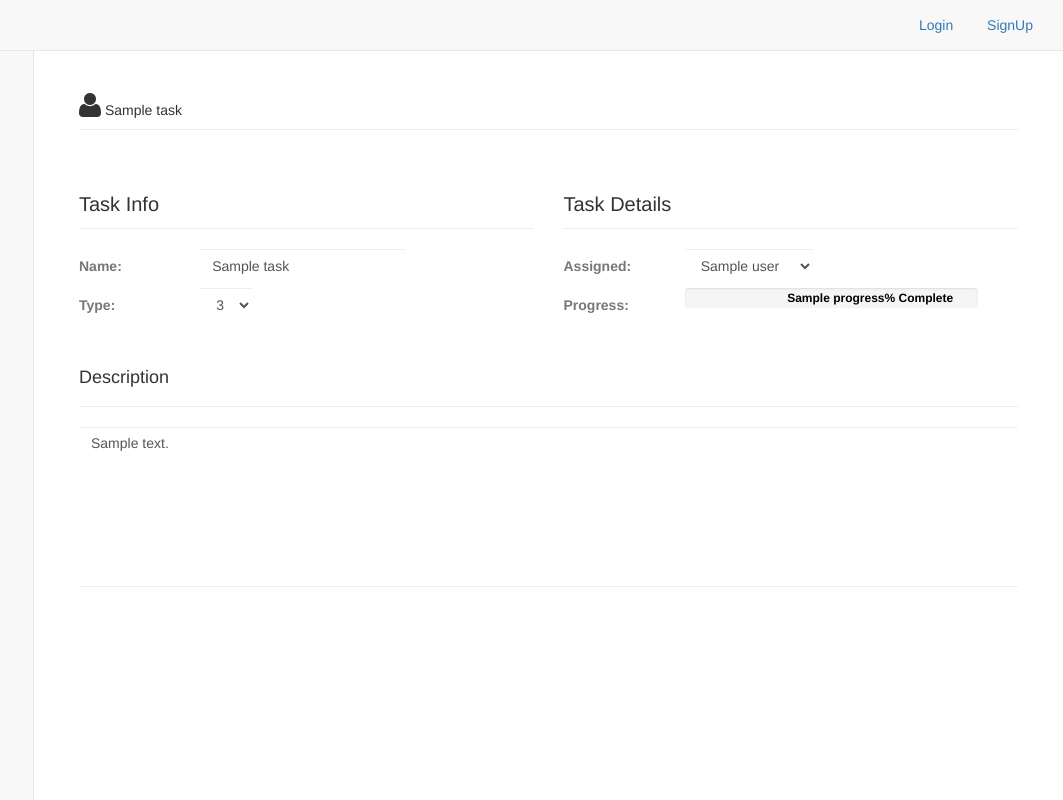
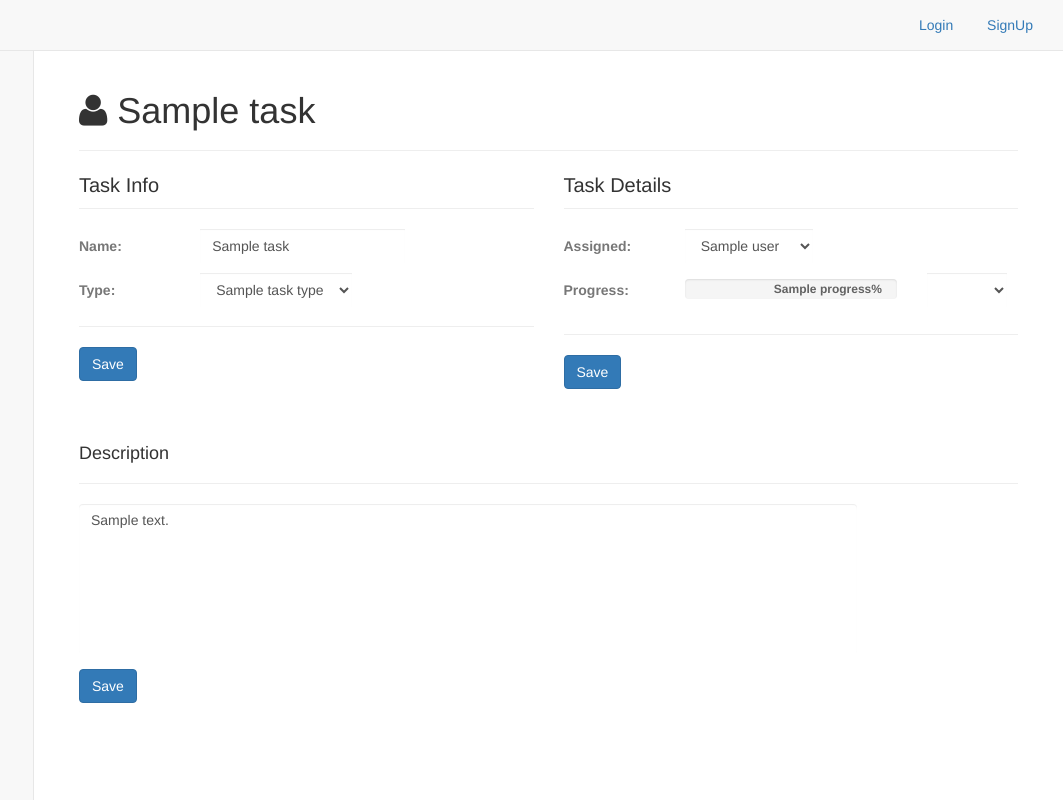
Before and after one commit to vladislavkosko/Zectra_new, a Symfony app: template src/ZectranetBundle/Resources/views/task.html.twig in a window 1280 px wide. Shown: the whole page, without its empty margins (217-1280 px from the left). Run offline with Twig, Linux system fonts and the light colour scheme; the template is opened without the code that fills it: most values are stand-ins (such as "Sample title", 1, 10 or a date in 2020); some libraries are stand-ins or nearby versions.

Commit message:
Big commit #2

```diff
--- a/src/ZectranetBundle/Resources/views/project.html.twig
+++ b/src/ZectranetBundle/Resources/views/project.html.twig
@@ -212,7 +212,6 @@
         <!-- End of Delete Private Project Modal -->
     {% endif %}
 
-
 {% endblock %}
 
 {% block modals %}
--- a/src/ZectranetBundle/Resources/views/task.html.twig
+++ b/src/ZectranetBundle/Resources/views/task.html.twig
@@ -3,20 +3,22 @@
 {% block title %}{{ task.name }}{% endblock %}
 
 {% block body %}
-    <div class="page-header">
+    <div ng-cloak>
         <div class="page-header">
-            <i class="fa fa-user fa-2x"></i>
+            <h1>
+            <i class="fa fa-user"></i>
             {{ task.name }}
+            </h1>
         </div>
 
         <div class="row">
             <!--Begin of Main Task Info-->
-            <div class="col-md-6">
-                <div class="page-header">
+            <form class="col-md-6" action="{{ path('zectranet_task_edit_main_info', { 'task_id': task.id }) }}" method="post">
+                <div class="page-header" style="margin-top: 0;">
                     <span style="font-size: 20px;">Task Info</span>
                 </div>
 
-                <div class="row" style="margin-bottom: 5px;">
+                <div class="row" style="margin-bottom: 10px;">
                     <div class="col-md-3">
                         <div class="input-group">
                             <label class="text-muted  form-control-static">Name:</label>
@@ -31,7 +33,7 @@
                     </div>
                 </div>
 
-                <div class="row" style="margin-bottom: 5px;">
+                <div class="row" style="margin-bottom: 10px;">
                     <div class="col-md-3">
                         <div class="input-group">
                             <label class="text-muted form-control-static">Type:</label>
@@ -41,24 +43,43 @@
                     <div class="col-md-9">
                         <div class="input-group">
                             <select class="form-control" style="border: none;">
-                                <option value="1">1</option>
-                                <option value="2">2</option>
-                                <option value="3" selected="selected">3</option>
+                                {% for type in task_types %}
+                                    <option style="color: {{ type.color }}" value="{{ type.id }}"
+                                            {% if type.id == task.type.id %}
+                                                selected="selected"
+                                            {% endif %}>
+                                        {{ type.label }}
+                                    </option>
+                                {% endfor %}
                             </select>
                         </div>
                     </div>
                 </div>
-            </div>
+
+                <div class="row">
+                    <div class="col-md-12">
+                        <div class="page-header" style="margin-top: 0;"></div>
+                    </div>
+                </div>
+
+                <div class="row">
+                    <div class="col-md-12">
+                        <div class="form-group">
+                            <button type="submit" class="btn btn-default btn-primary">Save</button>
+                        </div>
+                    </div>
+                </div>
+            </form>
             <!--End of Main Task Info-->
 
             <!--Begin of Task Details-->
-            <div class="col-md-6">
+            <form class="col-md-6" action="{{ path('zectranet_task_edit_detail_info', { 'task_id': task.id }) }}" method="post">
 
-                <div class="page-header">
+                <div class="page-header" style="margin-top: 0;">
                     <span style="font-size: 20px;">Task Details</span>
                 </div>
 
-                <div class="row" style="margin-bottom: 5px;">
+                <div class="row" style="margin-bottom: 10px;">
                     <div class="col-md-3">
                         <div class="input-group">
                             <label class="text-muted form-control-static">Assigned:</label>
@@ -70,7 +91,9 @@
                             {% if task.project.users | length > 0 %}
                                 <select class="form-control" style="border: none;">
                                     {% for user in task.project.users %}
-                                        <option value="{{ user.id }}" {% if task.assigned == user %}selected="selected"{% endif %}>{{ user.name }}</option>
+                                        {% if user.id != task.owner.id %}
+                                            <option value="{{ user.id }}" {% if task.assigned == user %}selected="selected"{% endif %}>{{ user.name }}</option>
+                                        {% endif %}
                                     {% endfor %}
                                     <option {% if task.assigned == null %}selected="selected"{% endif %}>Not Assigned</option>
                                 </select>
@@ -81,28 +104,59 @@
                     </div>
                 </div>
 
+                <!-- Begin Of Task Progress Details -->
                 <div class="row">
                     <div class="col-md-3">
                         <div class="input-group">
                             <label class="text-muted  form-control-static">Progress:</label>
                         </div>
                     </div>
-
-                    <div class="col-md-8" ng-init="progress = '{{ task.progress }}'">
-                        <div class="progress progress-striped active" style="position: relative;">
-                            <div class="progress-bar progress-bar-success" role="progressbar" aria-valuenow="[[progress]]" aria-valuemin="0" aria-valuemax="100" style="width: [[progress]]%;">
-                                <span class="sr-only">[[progress]]% Complete (success)</span>
-                                <div class="text-muted text-center" align="center" style="color: black; font-weight: bold; position: absolute; left: 35%;">[[progress]]% Complete</div>
+                    <div ng-init="selected = '{{ task.progress }}'">
+                        <div class="col-md-6">
+                            <div style="padding: 6px 0;">
+                                <div class="form-group progress progress-striped active" style="position: relative;">
+                                    <div class="progress-bar progress-bar-success" role="progressbar" aria-valuenow="[[selected]]" aria-valuemin="0" aria-valuemax="100" style="width: [[selected]]%;">
+                                        <div class="text-muted text-center" align="center" style="color: black; font-weight: bold; position: absolute; left: 35%; opacity: 0.6">[[selected]]% Complete</div>
+                                    </div>
+                                </div>
+                            </div>
+                        </div>
+                        <div class="col-md-3">
+                            <div class="input-group">
+                                <select class="form-control" ng-model="selected" style="border: none;">
+                                    <option value="0">0%</option>
+                                    <option value="10">10%</option>
+                                    <option value="20">20%</option>
+                                    <option value="30">30%</option>
+                                    <option value="40">40%</option>
+                                    <option value="50">50%</option>
+                                    <option value="60">60%</option>
+                                    <option value="70">70%</option>
+                                    <option value="80">80%</option>
+                                    <option value="90">90%</option>
+                                    <option value="100">100%</option>
+                                </select>
                             </div>
                         </div>
                     </div>
-                    <div class="col-md-1">
+                </div>
 
+                <div class="row">
+                    <div class="col-md-12">
+                        <div class="page-header" style="margin-top: 0;"></div>
                     </div>
                 </div>
-            </div>
+
+                <div class="row">
+                    <div class="col-md-12">
+                        <div class="form-group">
+                            <button type="submit" class="btn btn-default btn-primary">Save</button>
+                        </div>
+                    </div>
+                </div>
+                <!-- End Of Task Progress Details -->
+            </form>
             <!--End of Task Details-->
-
         </div>
 
         <!-- Begin of Desciption Section -->
@@ -113,9 +167,14 @@
                 </div>
 
                 <div class="row">
-                    <div class="col-md-12">
-                        <textarea class="form-control" style="border: none; height: 150px; resize: none;">{{ task.description }}</textarea>
-                    </div>
+                    <form class="col-md-10" action="{{ path('zectranet_task_edit_descritpion', { 'task_id': task.id }) }}" method="post">
+                        <div class="form-group">
+                            <textarea class="form-control" style="border: none; height: 150px; resize: none;">{{ task.description }}</textarea>
+                        </div>
+                        <div class="form-group">
+                            <button type="submit" class="btn btn-default btn-primary">Save</button>
+                        </div>
+                    </form>
                 </div>
             </div>
         </div>
```
Also changed, not shown: src/ZectranetBundle/Controller/ProjectController.php (+0 -7 lines), src/ZectranetBundle/Controller/TaskController.php (+15 -0 lines), src/ZectranetBundle/Resources/config/routing.yml (+16 -4 lines). Lines whose indentation alone changed are shown as unchanged.
